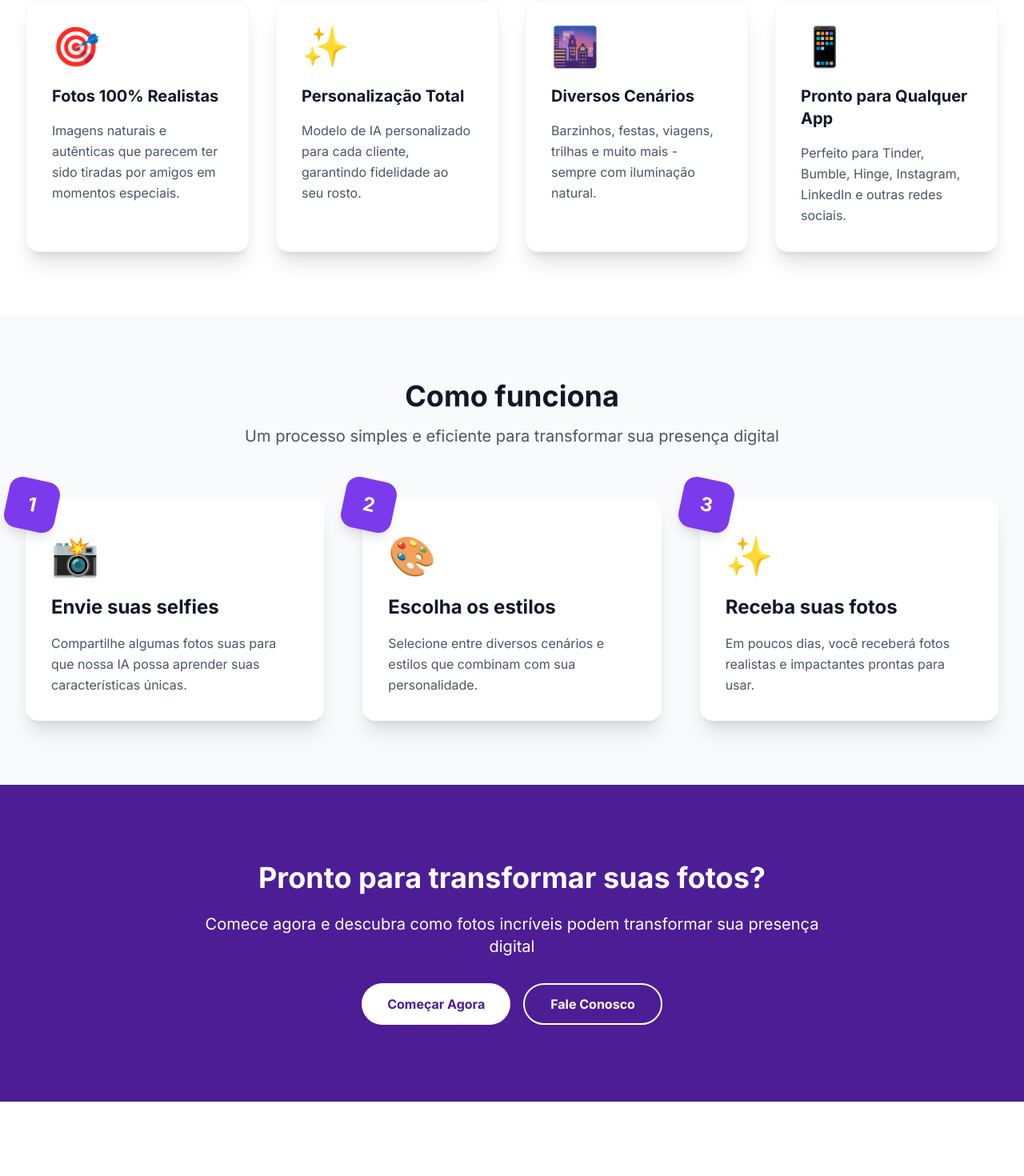
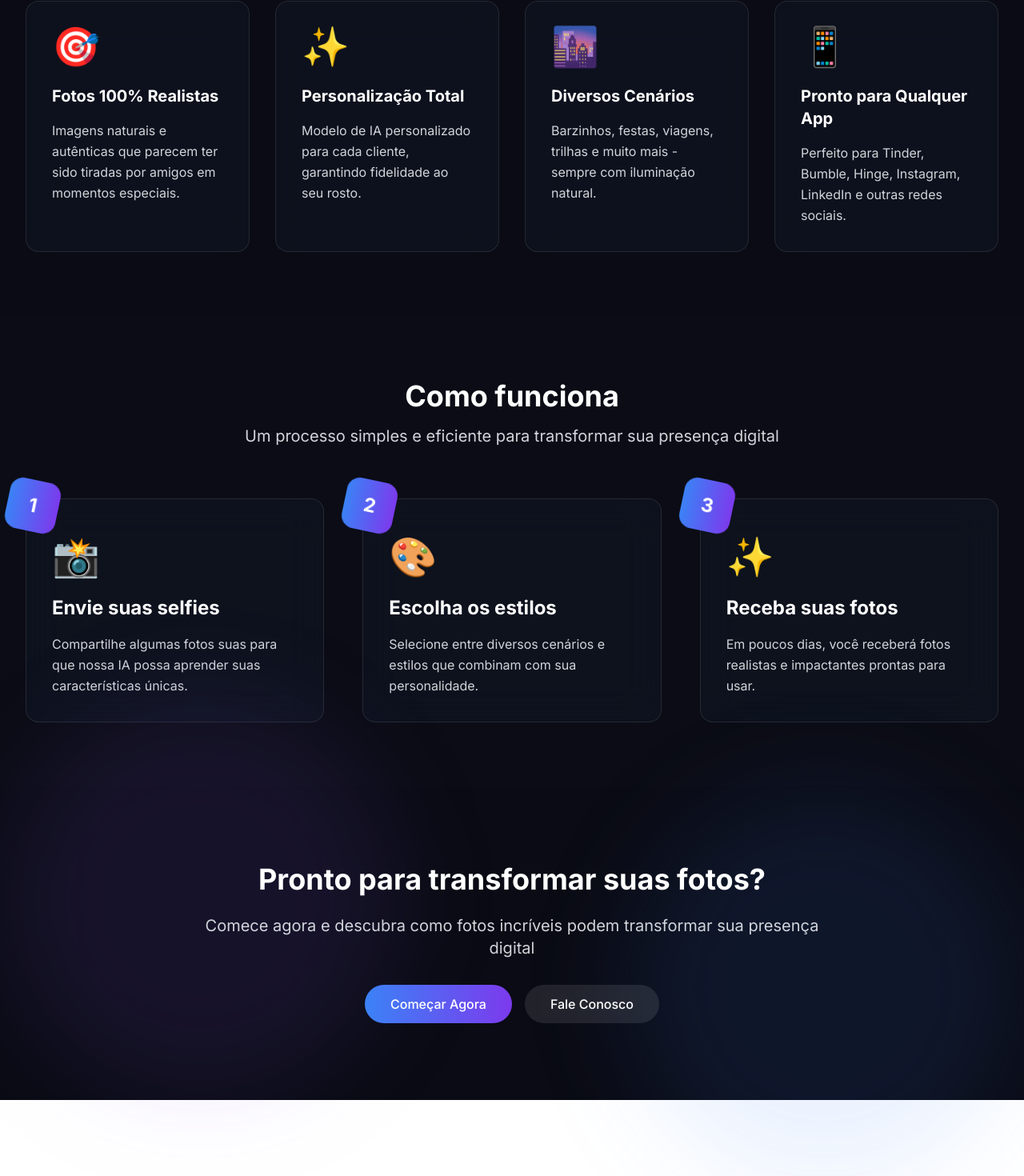
Before and after one commit to Aouza/matchepic, a Next.js app: page / in a window 1280 px wide. Shown: the part 1083-2553 px from the top of the page at 80% size. Before the commit the page ends 2460 px from the top, so only its background shows below. Built offline with nearby package versions, Linux system fonts and the light colour scheme.

Commit message:
style: adapta o estilo das seções Features, HowItWorks e CTA para seguir o tema dark da Hero

```diff
--- a/src/components/CTA.tsx
+++ b/src/components/CTA.tsx
@@ -4,26 +4,30 @@ import React from 'react';
 
 const CTA = () => {
   return (
-    <div className="bg-purple-900 text-white">
-      <div className="max-w-7xl mx-auto px-4 sm:px-6 lg:px-8 py-24">
+    <section className="relative bg-[#0A0B14]">
+      <div className="absolute inset-0">
+        <div className="absolute top-0 right-0 w-[500px] h-[500px] bg-blue-500/10 rounded-full blur-3xl"></div>
+        <div className="absolute bottom-0 left-0 w-[500px] h-[500px] bg-purple-500/10 rounded-full blur-3xl"></div>
+      </div>
+      <div className="relative max-w-7xl mx-auto px-4 sm:px-6 lg:px-8 py-24">
         <div className="text-center">
-          <h2 className="text-3xl sm:text-4xl font-bold mb-6">
+          <h2 className="text-3xl sm:text-4xl font-bold text-white mb-6">
             Pronto para transformar suas fotos?
           </h2>
-          <p className="text-xl mb-8 max-w-3xl mx-auto">
+          <p className="text-xl text-gray-300 mb-8 max-w-3xl mx-auto">
             Comece agora e descubra como fotos incríveis podem transformar sua presença digital
           </p>
           <div className="flex flex-col sm:flex-row gap-4 justify-center">
-            <button className="bg-white text-purple-900 hover:bg-gray-100 font-bold py-3 px-8 rounded-full transition duration-300">
+            <button className="px-8 py-3 rounded-full bg-gradient-to-r from-blue-500 to-purple-600 text-white font-medium hover:opacity-90 transition-all duration-200 transform hover:scale-105">
               Começar Agora
             </button>
-            <button className="bg-transparent border-2 border-white hover:bg-white hover:text-purple-900 text-white font-bold py-3 px-8 rounded-full transition duration-300">
+            <button className="px-8 py-3 rounded-full bg-white/10 text-white font-medium hover:bg-white/20 transition-all duration-200 backdrop-blur-sm">
               Fale Conosco
             </button>
           </div>
         </div>
       </div>
-    </div>
+    </section>
   );
 };
 
--- a/src/components/Features.tsx
+++ b/src/components/Features.tsx
@@ -27,13 +27,13 @@ const features = [
 
 const Features = () => {
   return (
-    <section className="py-20 bg-white">
+    <section className="py-20 bg-[#0A0B14]">
       <div className="max-w-7xl mx-auto px-4 sm:px-6 lg:px-8">
         <div className="text-center mb-16">
-          <h2 className="text-3xl sm:text-4xl font-bold text-gray-900 mb-4">
+          <h2 className="text-3xl sm:text-4xl font-bold text-white mb-4">
             Por que escolher o MatchEpic?
           </h2>
-          <p className="text-xl text-gray-600 max-w-3xl mx-auto">
+          <p className="text-xl text-gray-300 max-w-3xl mx-auto">
             Uma solução prática, acessível e eficaz para transformar sua presença digital
           </p>
         </div>
@@ -41,11 +41,11 @@ const Features = () => {
           {features.map((feature, index) => (
             <div
               key={index}
-              className="bg-white rounded-2xl p-8 shadow-xl hover:shadow-2xl transition-all duration-300 transform hover:-translate-y-1 border border-gray-100"
+              className="bg-gray-900/50 backdrop-blur-xl rounded-2xl p-8 border border-white/10 hover:border-white/20 transition-all duration-300 transform hover:-translate-y-1"
             >
               <div className="text-5xl mb-6">{feature.icon}</div>
-              <h3 className="text-xl font-bold text-gray-900 mb-4">{feature.title}</h3>
-              <p className="text-gray-600 leading-relaxed">{feature.description}</p>
+              <h3 className="text-xl font-bold text-white mb-4">{feature.title}</h3>
+              <p className="text-gray-300 leading-relaxed">{feature.description}</p>
             </div>
           ))}
         </div>
--- a/src/components/HowItWorks.tsx
+++ b/src/components/HowItWorks.tsx
@@ -25,26 +25,26 @@ const steps = [
 
 const HowItWorks = () => {
   return (
-    <section className="py-20 bg-gray-50">
+    <section className="py-20 bg-[#0B0C15]">
       <div className="max-w-7xl mx-auto px-4 sm:px-6 lg:px-8">
         <div className="text-center mb-16">
-          <h2 className="text-3xl sm:text-4xl font-bold text-gray-900 mb-4">
+          <h2 className="text-3xl sm:text-4xl font-bold text-white mb-4">
             Como funciona
           </h2>
-          <p className="text-xl text-gray-600 max-w-3xl mx-auto">
+          <p className="text-xl text-gray-300 max-w-3xl mx-auto">
             Um processo simples e eficiente para transformar sua presença digital
           </p>
         </div>
         <div className="grid grid-cols-1 md:grid-cols-3 gap-12">
           {steps.map((step, index) => (
             <div key={index} className="relative">
-              <div className="bg-white p-8 rounded-2xl shadow-xl">
-                <div className="absolute -top-6 -left-6 w-16 h-16 bg-purple-600 rounded-2xl flex items-center justify-center text-white text-2xl font-bold transform rotate-12 shadow-lg">
+              <div className="bg-gray-900/50 backdrop-blur-xl p-8 rounded-2xl border border-white/10">
+                <div className="absolute -top-6 -left-6 w-16 h-16 bg-gradient-to-r from-blue-500 to-purple-600 rounded-2xl flex items-center justify-center text-white text-2xl font-bold transform rotate-12">
                   {step.number}
                 </div>
                 <div className="text-5xl mb-6 mt-4">{step.icon}</div>
-                <h3 className="text-2xl font-bold text-gray-900 mb-4">{step.title}</h3>
-                <p className="text-gray-600 leading-relaxed">{step.description}</p>
+                <h3 className="text-2xl font-bold text-white mb-4">{step.title}</h3>
+                <p className="text-gray-300 leading-relaxed">{step.description}</p>
               </div>
             </div>
           ))}
```
